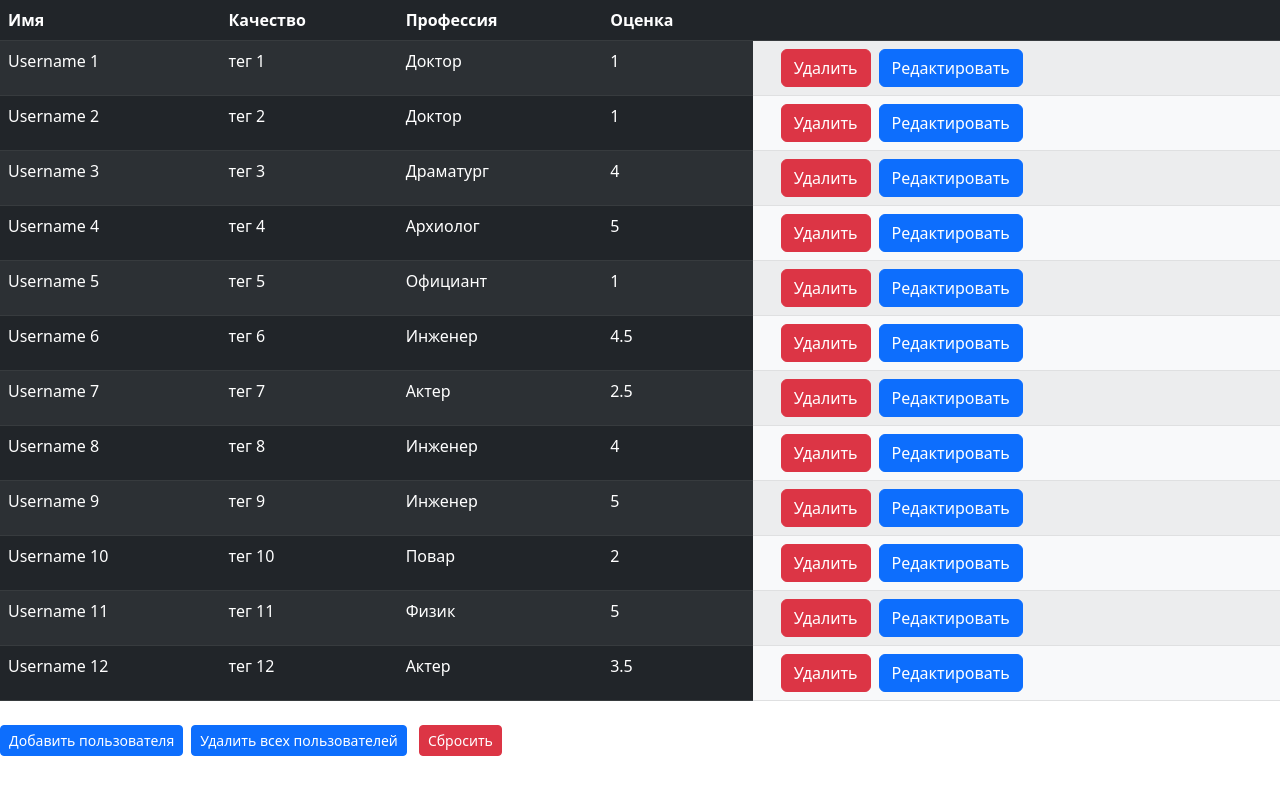
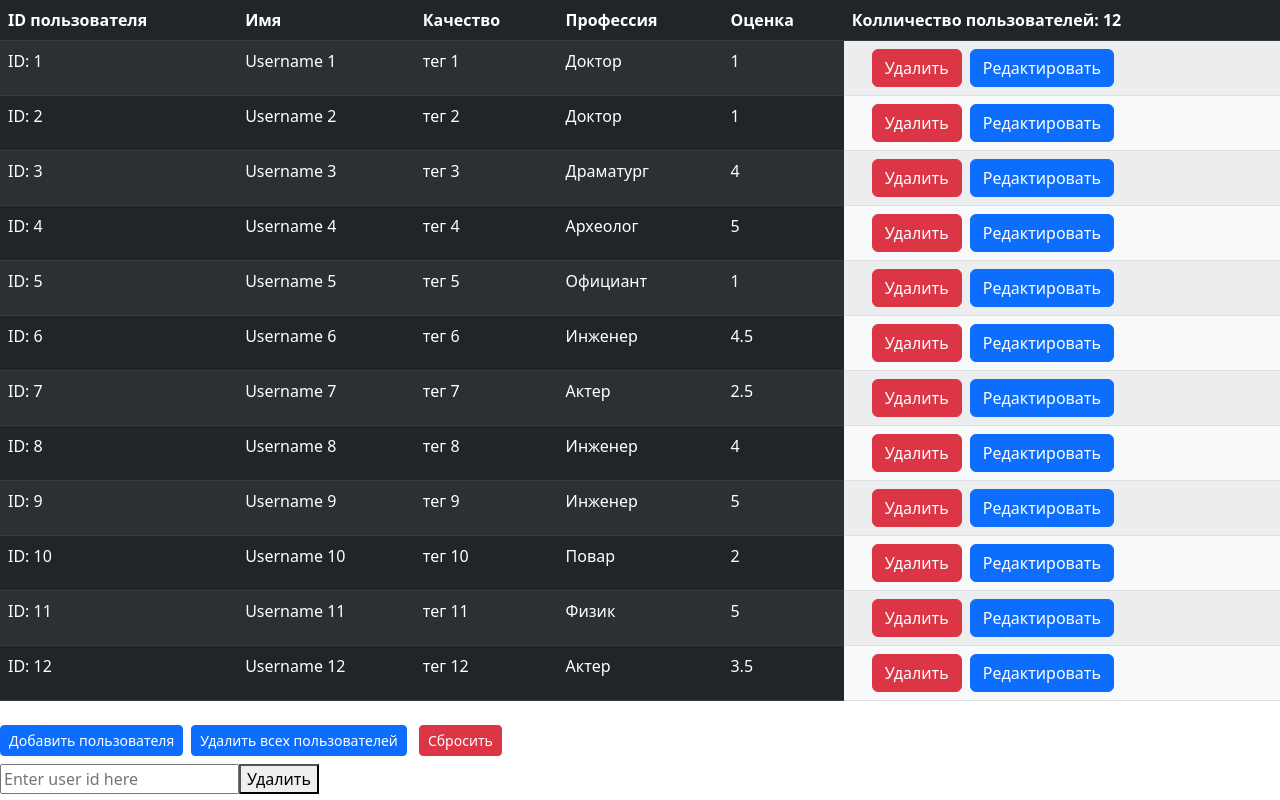
Before and after one commit to haniev907/learning-project-1, a React app: page / in a window 1280 px wide. Built offline with nearby package versions, Linux system fonts and the light colour scheme.

Commit message:
deletefunccommit

```diff
--- a/src/api/fake.api/user.api.js
+++ b/src/api/fake.api/user.api.js
@@ -1,13 +1,13 @@
 const users = [
     {
-        _id: "67rdca3eeb7f6fgeed471815",
+        _id: "ID: 1",
         name: "Username 1",
         profession: 'Доктор',
         qualities:'тег 1',
         rate: 1,
     },
     {
-        _id: "67rdcda3eeb7f6fgeed471815",
+        _id: "ID: 2",
         name: "Username 2",
         profession: 'Доктор',
         qualities:'тег 2',
@@ -15,70 +15,70 @@ const users = [
     },
 
     {
-        _id: "67rdca3eeb7f6fgeed471816",
+        _id: "ID: 3",
         name: "Username 3",
         profession: 'Драматург',
         qualities:'тег 3',
         rate: 4,
     },
     {
-        _id: "67rdca3eeb7f6fgeed471817",
+        _id: "ID: 4",
         name: "Username 4",
-        profession: 'Архиолог',
+        profession: 'Архeолог',
         qualities:'тег 4',
         rate: 5,
     },
     {
-        _id: "67rdca3eeb7f6fgeed471818",
+        _id: "ID: 5",
         name: "Username 5",
         profession: 'Официант',
         qualities:'тег 5',
         rate: 1,
     },
     {
-        _id: "67rdca3eeb7f6fgeed471819",
+        _id: "ID: 6",
         name: "Username 6",
         profession: 'Инженер',
         qualities:'тег 6',
         rate: 4.5,
     },
     {
-        _id: "67rdca3eeb7f6fgeed471820",
+        _id: "ID: 7",
         name: "Username 7 ",
         profession: 'Актер',
         qualities:'тег 7',
         rate: 2.5,
     },
     {
-        _id: "67rdca3eeb7f6fgeed471821",
+        _id: "ID: 8",
         name: "Username 8",
         profession: 'Инженер',
         qualities:'тег 8',
         rate: 4,
     },
     {
-        _id: "67rdca3eeb7f6fgeed471822",
+        _id: "ID: 9",
         name: "Username 9",
         profession: 'Инженер',
         qualities:'тег 9',
         rate: 5,
     },
     {
-        _id: "67rdca3eeb7f6fgeed471823",
+        _id: "ID: 10",
         name: "Username 10 ",
         profession: 'Повар',
         qualities:'тег 10',
         rate: 2,
     },
     {
-        _id: "67rdca3eeb7f6fgeed471824",
+        _id: "ID: 11",
         name: "Username 11",
         profession: 'Физик',
         qualities:'тег 11',
         rate: 5,
     },
     {
-        _id: "67rdca3eeb7f6fgeed47181f",
+        _id: "ID: 12",
         name: "Username 12 ",
         profession: "Актер",
         qualities:'тег 12',
--- /dev/null
+++ b/src/components/AddForm/deleteUserById.jsx
@@ -0,0 +1,20 @@
+import React, { useState } from 'react';
+
+const DeleteUserById = ({ deleteUserById }) => {
+    const [id, setId] = useState();
+    const onChangeInput = cb => {
+        return event => {
+            const value = event.target.value;
+            return cb(value);
+        };
+    };
+
+    return (
+        <div>
+            <input type="number" placeholder="Enter user id here" onChange={onChangeInput(setId)}/>
+            <button onClick={() => deleteUserById('ID: ' + id)}>Удалить</button>
+        </div>
+     );
+}
+
+export default DeleteUserById;
--- a/src/components/AddForm/index.jsx
+++ b/src/components/AddForm/index.jsx
@@ -20,7 +20,7 @@ const AddForm = (props) => {
       profession: profession,
       qualities: quality,
       rate: estimation,
-      _id: Math.random(),
+      _id:'ID: ' + Math.floor(Math.random() * 100),
     });
   };
 
--- a/src/components/table.jsx
+++ b/src/components/table.jsx
@@ -1,8 +1,8 @@
-import _ from "lodash";
 import React, { useState } from "react";
 import api from "../api";
 import AddForm from './AddForm';
 import EditForm from "./AddForm/editForm";
+import DeleteUserById from "./AddForm/deleteUserById";
 
 const MyTableInfo = () => {
   const [users, setUsers] = useState(api.users.fetchAll());
@@ -39,11 +39,11 @@ const MyTableInfo = () => {
   };
 
   const handleEdit = (id) => {
-    setEditingUser(users.find(user => user._id == id));
+    setEditingUser(users.find(user => user._id === id));
   };
 
   const editUser = (id, newData) => {
-    setUsers(users.map(user => user._id == id ? { ...newData, _id: id } : user));
+    setUsers(users.map(user => user._id === id ? { ...newData, _id: id } : user));
     onUserEdit();
   };
 
@@ -59,16 +59,18 @@ const MyTableInfo = () => {
         <table class="table table table-dark table-striped">
           <thead>
             <tr>
+              <th scope="col">ID пользователя</th>
               <th scope="col">Имя</th>
               <th scope="col">Качество</th>
               <th scope="col">Профессия</th>
               <th scope="col">Оценка</th>
-              <th></th>
+              <th>Колличество пользователей: {users.length}</th>
             </tr>
           </thead>
           <tbody>
             {users.map((user) => (
-              <tr key={user._id}>
+              <tr key={user}>
+                <td>{user._id}</td>
                 <td className="">{user.name}</td>
                 <td className="td_table">{user.qualities}</td>
                 <td className="">{user.profession}</td>
@@ -100,10 +102,12 @@ const MyTableInfo = () => {
       >
         Добавить пользователя
       </button>
-           <span onClick={deletedTable}>{users.length === 0 ? '' : <button className="btn btn-primary btn-sm m-2">Удалить вcех пользователей</button>}</span>
-           <button className="btn btn-danger btn-sm m-1" onClick={handleReset}>Сбросить</button>
-           { editingUser ? <EditForm editUser={editUser} editingUser={editingUser} /> : null }
-      {isAdding ? <AddForm addUser={addUser} /> : null}
+
+      {users.length === 0 ? '' : <button onClick={deletedTable} className="btn btn-primary btn-sm m-2">Удалить вcех пользователей</button>}
+      <button className="btn btn-danger btn-sm m-1" onClick={handleReset}>Сбросить</button>
+      { editingUser ? <EditForm editUser={editUser} editingUser={editingUser} /> : null }
+      { isAdding ? <AddForm addUser={addUser} /> : null}
+      { !editingUser && !isAdding ? <DeleteUserById deleteUserById={handleDelete} /> : null }
     </>
   );
 };
--- a/src/index.css
+++ b/src/index.css
@@ -23,4 +23,7 @@
 }
 .delete_Button{
     margin-left: 20px;
-};
+}
+.table_length{
+    color: black;
+}
```
